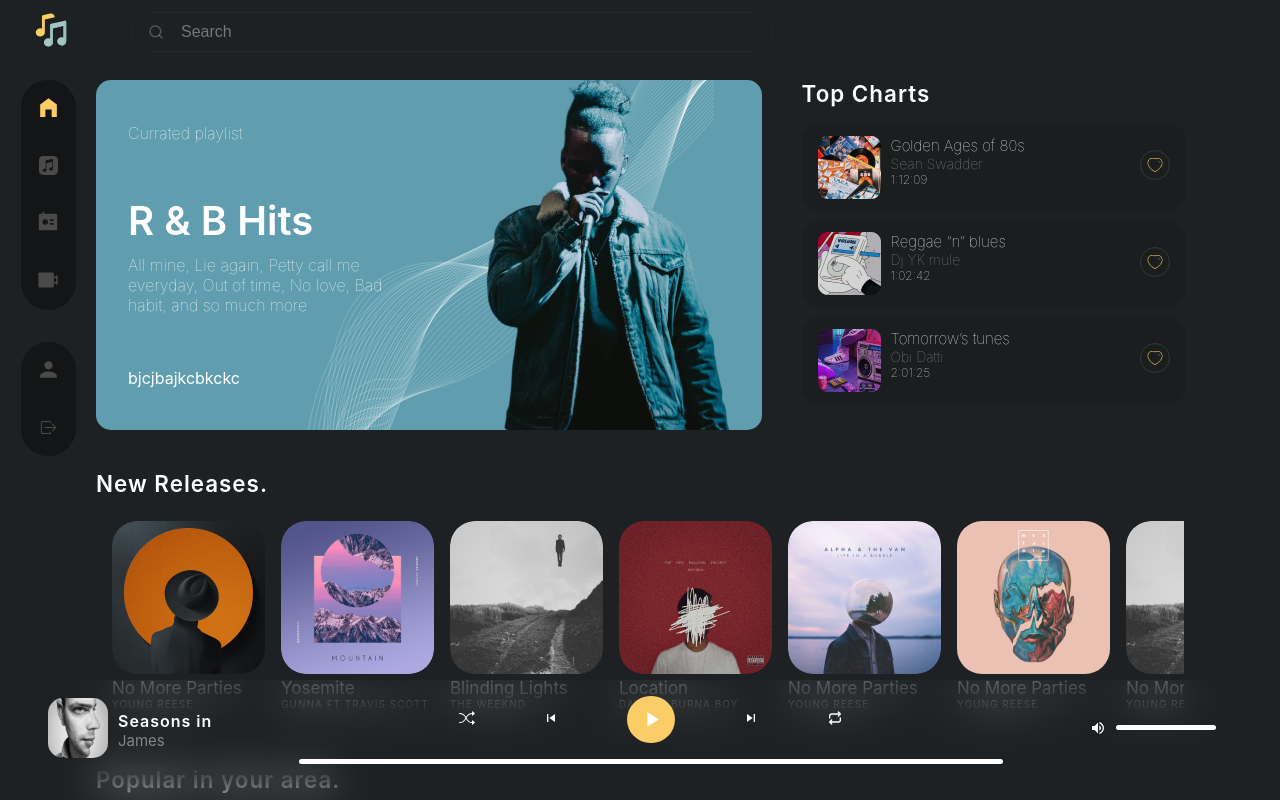
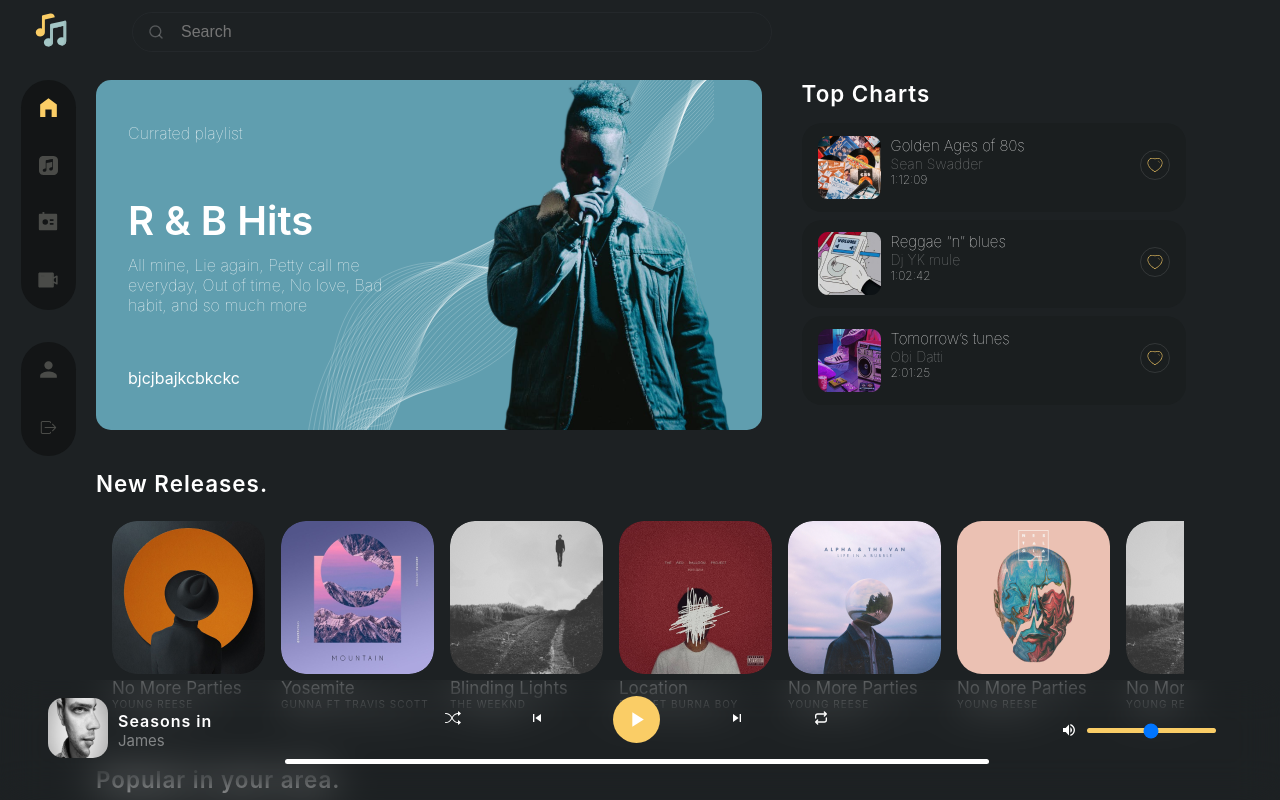
Before and after one commit to collins-cl/coding-challenge, a React (Create React App) app: page / in a window 1280 px wide. Shown: the top 800 px of the page. Built offline with nearby package versions, Linux system fonts and the light colour scheme.

Commit message:
little touches

```diff
--- a/public/index.html
+++ b/public/index.html
@@ -5,14 +5,11 @@
     <link rel="icon" href="%PUBLIC_URL%/favicon.ico" />
     <meta name="viewport" content="width=device-width, initial-scale=1" />
     <meta name="theme-color" content="#000000" />
-    <meta
-      name="description"
-      content="Web site created using create-react-app"
-    />
+    <meta name="description" content="A task to test the untested" />
     <link rel="apple-touch-icon" href="%PUBLIC_URL%/logo192.png" />
     <link rel="manifest" href="%PUBLIC_URL%/manifest.json" />
 
-    <title>React App</title>
+    <title>Coding 360 Challenge</title>
   </head>
   <body>
     <noscript>You need to enable JavaScript to run this app.</noscript>
--- a/src/App.js
+++ b/src/App.js
@@ -15,6 +15,10 @@ function App() {
   const handleClick = () => {
     setOpen(!open);
   };
+
+  const handleClose=()=>{
+    setOpen(false)
+  }
 
   const hamburgerOpen = (
     <img src={hamOpen} alt="" onClick={handleClick} className="hamburger" />
@@ -36,7 +40,7 @@ function App() {
       />
 
       <div className="App">
-        <Sidebar open={open} />
+        <Sidebar open={open} handleClose={handleClose} />
         <div className="otherside">
           <Routes>
             <Route exact path="/" element={<Home />} />
--- a/src/Components/PlayMenu/PlayMenu.css
+++ b/src/Components/PlayMenu/PlayMenu.css
@@ -70,12 +70,27 @@
   gap: 10px;
 }
 
-.cont-3 .volume-progress .progress {
-  width: 100px;
+.volume-progress {
+  position: relative;
   height: 5px;
+  outline: none;
+}
+
+.volume-progress::-webkit-slider-runnable-track {
+  background-color: #facd66;
+  height: 5px;
+  border-radius: 10px;
+}
+
+.volume-progress::-webkit-slider-thumb {
+  -webkit-appearance: none;
   margin-top: -5px;
-  border-radius: 50px;
-  background-color: white;
+  cursor: pointer;
+  box-sizing: content-box;
+  height: 15px;
+  width: 15px;
+  border-radius: 50%;
+  background: orangered;
 }
 
 @media screen and (max-width: 600px) {
@@ -95,7 +110,7 @@
     gap: 0;
   }
 
-  .cont-2 .playprogress{
+  .cont-2 .playprogress {
     margin-top: 10px;
   }
 }
--- a/src/Components/PlayMenu/PlayMenu.jsx
+++ b/src/Components/PlayMenu/PlayMenu.jsx
@@ -2,7 +2,12 @@ import React, { useState } from "react";
 import "../PlayMenu/PlayMenu.css";
 import PlayerImage from "../../Assets/Rectangle25.png";
 import { BsShuffle, BsPlay } from "react-icons/bs";
-import { MdSkipNext, MdSkipPrevious, MdPause, MdPlayArrow } from "react-icons/md";
+import {
+  MdSkipNext,
+  MdSkipPrevious,
+  MdPause,
+  MdPlayArrow,
+} from "react-icons/md";
 import { TbRepeat } from "react-icons/tb";
 import { IoMdVolumeHigh } from "react-icons/io";
 
@@ -57,13 +62,8 @@ const PlayMenu = () => {
           </div>
         </div>
         <div className="cont-3">
-          <div className="volume">
-            <IoMdVolumeHigh />
-          </div>
-
-          <div className="volume-progress">
-            <div className="progress"></div>
-          </div>
+          <IoMdVolumeHigh className="volume" />
+          <input type="range" name="" className="volume-progress" />
         </div>
       </div>
     </div>
--- a/src/Components/Sidebar/Sidebar.jsx
+++ b/src/Components/Sidebar/Sidebar.jsx
@@ -6,40 +6,40 @@ import { RiRadio2Fill } from "react-icons/ri";
 import { AiTwotoneVideoCamera } from "react-icons/ai";
 import { IoIosLogOut } from "react-icons/io";
 
-const Sidebar = ({ open }) => {
+const Sidebar = ({ open, handleClose }) => {
   return (
     <div className="sidebar">
       <div className="sidebar-w">
         <div className={open ? "navlinks-active" : "navlinks"}>
           <div className="links">
-            <NavLink to="/">
+            <NavLink to="/"  onClick={handleClose}>
               <MdHomeFilled className="icon" />
               <p>Home</p>
             </NavLink>
 
-            <NavLink to="collections">
+            <NavLink to="collections" onClick={handleClose}>
               <SiApplemusic className="icon" />
               <p>Music</p>
             </NavLink>
 
-            <NavLink to="radio">
+            <NavLink to="radio" onClick={handleClose}>
               <RiRadio2Fill className="icon" />
               <p>Radio</p>
             </NavLink>
 
-            <NavLink to="video">
+            <NavLink to="video" onClick={handleClose}>
               <AiTwotoneVideoCamera className="icon" />
               <p>Video</p>
             </NavLink>
           </div>
 
-          <div className="actions">
+          <div className="actions" onClick={handleClose}>
             <NavLink to="profile">
               <MdPerson className="icon" />
               <p>Profile</p>
             </NavLink>
 
-            <NavLink to="logout">
+            <NavLink to="logout" onClick={handleClose}>
               <IoIosLogOut className="icon" />
               <p>Logout</p>
             </NavLink>
--- a/src/Components/TopCharts/TopCharts.css
+++ b/src/Components/TopCharts/TopCharts.css
@@ -34,12 +34,21 @@
   padding: 5px;
   border-radius: 50px;
   border: 1px solid rgba(255, 255, 255, 0.11);
+  cursor: pointer;
+}
+
+.pic-desc img{
+  cursor: pointer;
 }
 
 .pic-desc .desc {
   margin-left: 10px;
   font-weight: lighter;
   font-size: 15px;
+}
+
+.pic-desc .desc .title{
+  cursor: pointer;
 }
 
 .pic-desc .desc .artist {
--- a/src/Components/TopCharts/TopCharts.jsx
+++ b/src/Components/TopCharts/TopCharts.jsx
@@ -2,10 +2,11 @@ import React from "react";
 import "../TopCharts/TopCharts.css";
 import LikeButton from "../../Assets/Heart.png";
 import ChartsDummyText from "../ChartsDummy";
-import { Link } from "react-router-dom";
+import { Link, useNavigate } from "react-router-dom";
 
 const TopCharts = () => {
   const Topchart = ChartsDummyText;
+  const navigate = useNavigate();
 
   return (
     <div className="topcharts">
@@ -15,11 +16,18 @@ const TopCharts = () => {
         {Topchart.map((chart, id) => (
           <div className="item" key={chart.id}>
             <div className="pic-desc">
-              <img src={chart.img} alt="" />
+              <img
+                src={chart.img}
+                alt=""
+                onClick={() => navigate(`/topchart/${chart.id}`)}
+              />
 
               <div className="desc">
-                <div className="title">
-                  <Link to={`/topchart/${chart.id}`}>{chart.title}</Link>
+                <div
+                  className="title"
+                  onClick={() => navigate(`/topchart/${chart.id}`)}
+                >
+                  {chart.title}
                 </div>
                 <div className="artist">{chart.artist}</div>
                 <div className="duration">{chart.duration}</div>
```
Also changed, not shown: src/Custom/useCharts.jsx (added, +12 -0 lines), public/manifest.json.
